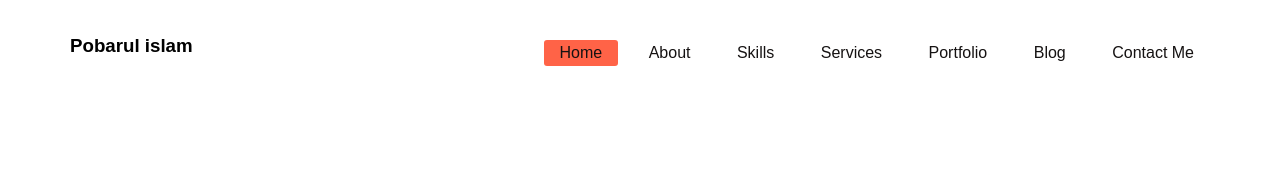
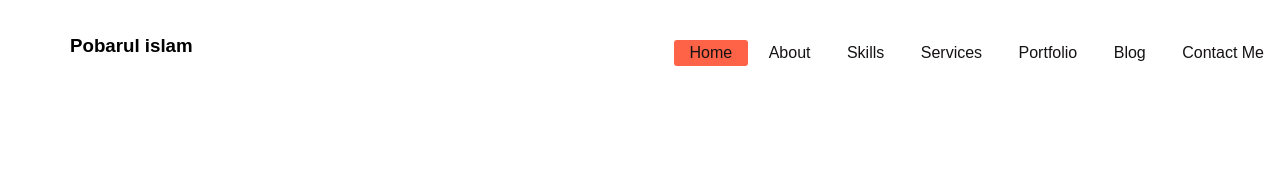
Before and after one commit to Pobarul-islam/Portfolio, a plain HTML site: page index.html in a window 1280 px wide. Shown: the top 175 px of the page. Drawn offline with Linux system fonts and the light colour scheme.

Commit message:
new project picture modified

```diff
--- a/style.css
+++ b/style.css
@@ -46,6 +46,7 @@ header{
     margin-top: 35px;
     float: left;
 	color: black;
+
 }
 
 .logo:hover{
@@ -60,13 +61,16 @@ header{
 .main-nav{
     float: right;
     margin-top: 40px;
+	position: fixed;
+	right: 0;
+	top: 0;
 
 
 }
 
 .main-nav li{
     display: inline-block;
-    margin-left: 10px;
+
 
 }
 
@@ -706,7 +710,7 @@ header{
 	color: white;
 }
 
-
+/*========== NEW PEOJECT ===========*/
 .new-project{
 	position: absolute;
 	top: 285em;
@@ -715,13 +719,11 @@ header{
 	width: 60%;
 	background-color:rgb(148, 47, 249);
 	border-radius: 15px;
-
-
 }
 
 .new-pro-pic{
 	position: absolute;
-	top: 288em;
+	top: 286.6em;
 	left: 64%;
 
 }
```
